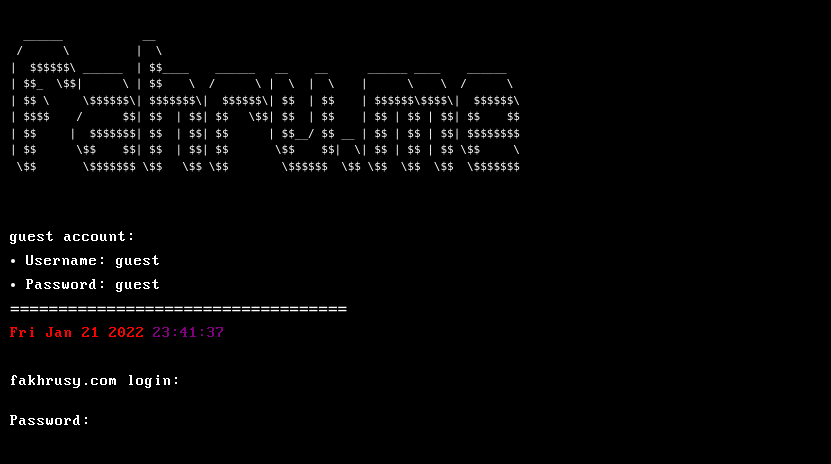
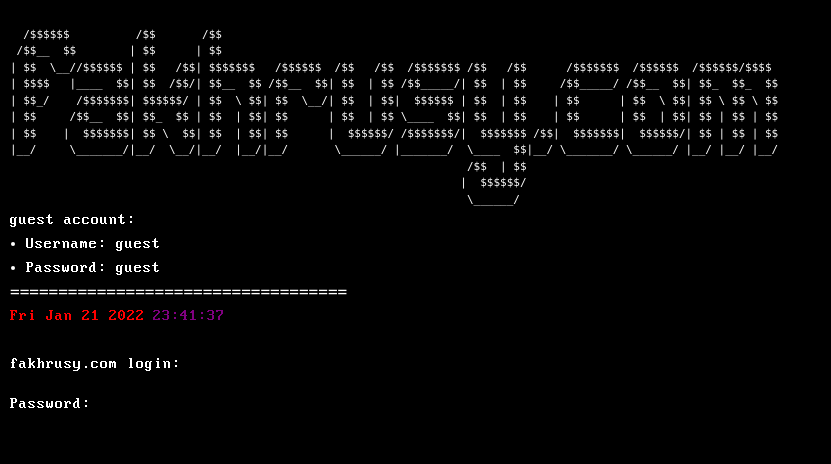
Before and after one commit to giovannistasi/giovannistasi.github.io, a Next.js app: page /login in a window 1280 px wide. Shown: the top 464 px of the page, without its empty margins (0-831 px from the left). Built offline with nearby package versions, Linux system fonts and the light colour scheme.

Commit message:
try to fix ascii title #1

```diff
--- a/src/components/shared/ASCIITitle.tsx
+++ b/src/components/shared/ASCIITitle.tsx
@@ -30,9 +30,9 @@ const fahruMe = String.raw`
 `;
 
 export function ASCIITitle() {
-  const title = window.location.host.includes("fakhrusy.com")
-    ? fakhrusyCom
-    : fahruMe;
+  const title = window.location.host.includes("fahru.me")
+    ? fahruMe
+    : fakhrusyCom;
   return (
     <Box as="pre" fontSize={{ base: "4px", sm: "6px", md: "11px" }}>
       {title}
```
